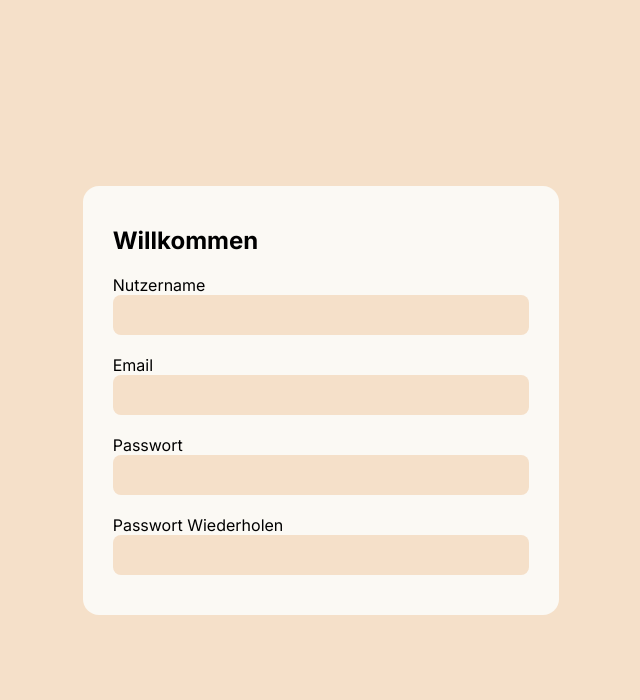
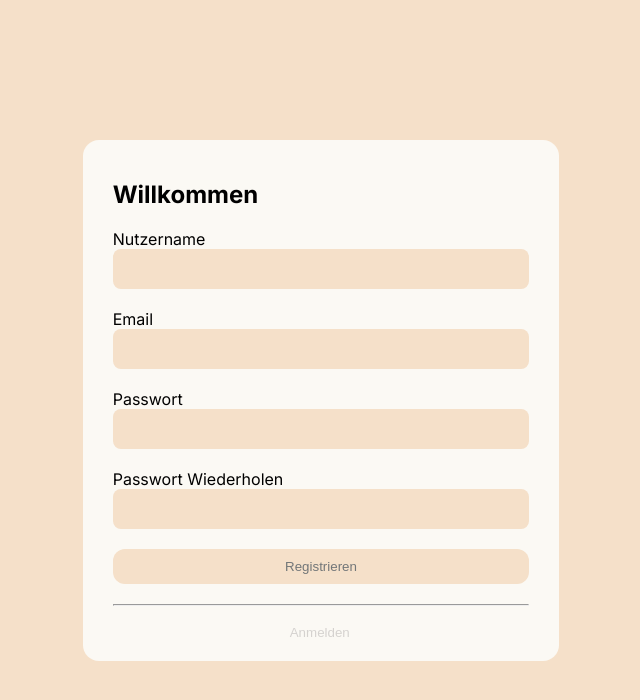
Before and after one commit to simonkrempin/assignedto.me, a Next.js app: page /register in a window 1280 px wide. Shown: the top 700 px of the page, without its empty margins (319-959 px from the left). Built offline with nearby package versions, Linux system fonts and the light colour scheme.

Commit message:
registerpage ready and button style changes

```diff
--- a/src/app/register/page.css
+++ b/src/app/register/page.css
@@ -1,7 +1,7 @@
 body {
     width: 100vw;
     height: 100vh;
-    background: var(--primary-light);
+    background: var(--primary-light) !important;
     justify-content: center;
     align-items: center;
     display: flex;
@@ -11,8 +11,20 @@ body {
     background-color: var(--background);
     padding: 40px 30px;
     border-radius: 16px;
+    padding-bottom: 20px;
 }
 
 .input {
     padding-top: 20px;
 }
+
+.linkButton {
+    justify-content: center;
+    justify-items: center;
+    margin-left: 42.5%;
+    padding-top: 15px;
+}
+
+hr {
+    margin-top: 20px;
+}
--- a/src/app/register/page.tsx
+++ b/src/app/register/page.tsx
@@ -1,7 +1,7 @@
 "use client";
 
 import "./page.css";
-import { InputField } from "@/components";
+import { Button, InputField } from "@/components";
 import React from "react";
 
 export default function Register(): React.ReactElement {
@@ -13,7 +13,6 @@ export default function Register(): React.ReactElement {
     console.log(username);
 
     return (
-        <main className="main">
             <div className="container">
                     <h2>Willkommen</h2>
                     <div className="input">
@@ -28,7 +27,15 @@ export default function Register(): React.ReactElement {
                     <div className="input">
                         <InputField inputMode="large" text={confirmPassword} changeText={setConfirmPassword} label="Passwort Wiederholen" />
                     </div>
+                    <div className="input">
+                        <Button mode="large" text="Registrieren"></Button>
+                    </div>
+                    <div>
+                        <hr />
+                    </div>
+                    <div className="input linkButton">
+                        <Button mode="link" text="Anmelden"></Button>
+                    </div>
             </div>
-        </main>
     );
 }
--- a/src/components/button/style.css
+++ b/src/components/button/style.css
@@ -5,7 +5,7 @@
     background-color: var(--primary-light);
     border: none;
     color: var(--text-mid);
-    padding: 4px 12px;
+    padding: 10px 16px;
     border-radius: var(--border-radius);
 }
 
@@ -41,6 +41,7 @@
 .linkBtn {
     color: var(--text-low);
     border: none;
+    background-color: transparent;
 }
 
 .linkBtn:hover {
```
